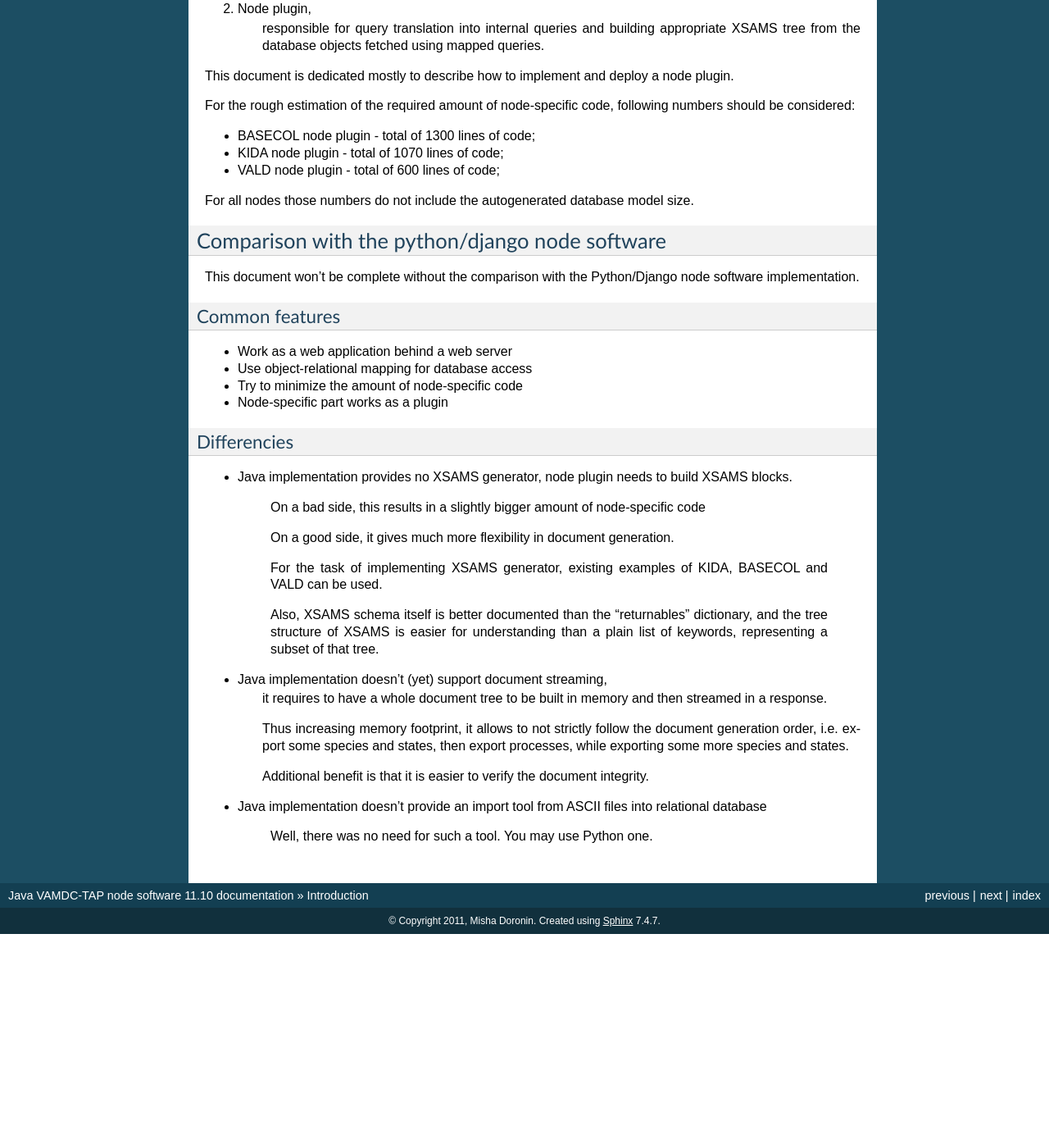
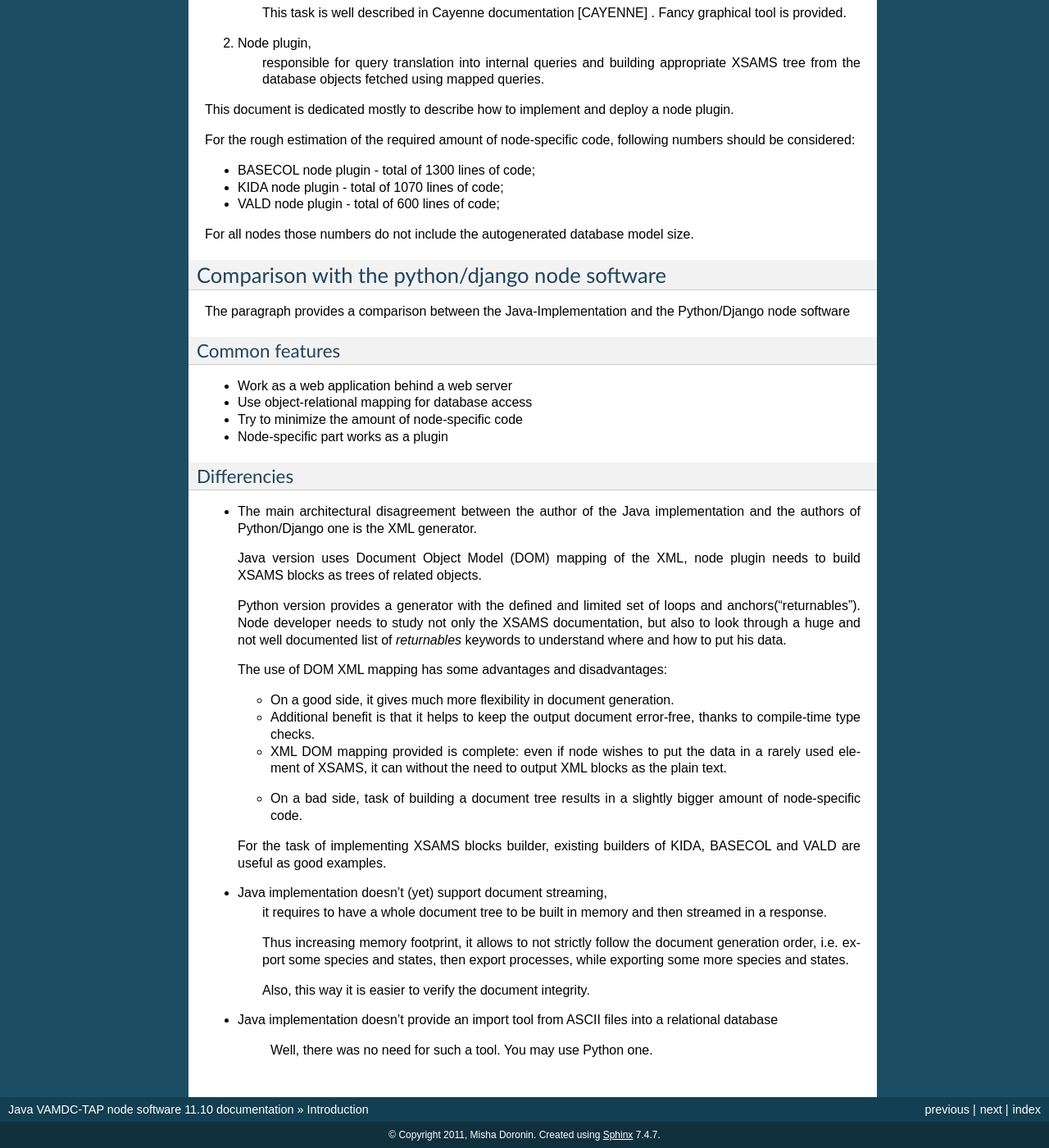
Before and after one commit to misdoro/JavaNodeSwDoc, a Sphinx documentation site: the page built from source/intro.rst, in a window 1280 px wide and 1400 px high, scrolled down 952 px. Shown: the whole window at 82% size. Built offline with Sphinx 7.4.7, drawn with Linux system fonts in a browser that asks for light colours; before the commit the page ends 2091 px from its top, so only the background shows below that; some of the changed text lies outside the part shown.

Commit message:
Updated the intro section according to the feedback from Marie-Lise

```diff
--- a/source/intro.rst
+++ b/source/intro.rst
@@ -5,11 +5,12 @@ Introduction
 
 Creation of a separate implementation of the VAMDC-TAP node software in Java pursuied several goals:
 
-* Insure that standards are complete and contain no implementation-specific elements
+*	Multiple implementations insure that standards are complete and contain no implementation-specific elements
 
-* Give end-users a choice of the implementation language
+*	Give end-users a choice of the implementation language
 
-* Architectural disagreements with Python node software author
+*	Architectural disagreements with Python node software author, notably the architecture of the XML generator
+	(see the :ref:`diff` section)
 
 
 Used software
@@ -77,7 +78,8 @@ For all nodes those numbers do not include the autogenerated database model size
 Comparison with the python/django node software
 ----------------------------------------------------
 
-This document won't be complete without the comparison with the Python/Django node software implementation.
+The paragraph provides a comparison between the Java-Implementation and
+the Python/Django node software
 
 Common features
 ++++++++++++++++++
@@ -90,20 +92,42 @@ Common features
 
 * Node-specific part works as a plugin
 
+.. _diff:
+
 Differencies
 ++++++++++++++
 
-* Java implementation provides no XSAMS generator, node plugin needs to build XSAMS blocks.
+*	The main architectural disagreement between the author of the Java implementation
+	and the authors of Python/Django one is the XML generator.
 
-	On a bad side, this results in a slightly bigger amount of node-specific code
+	Java version uses Document Object Model (DOM) mapping of the XML, node plugin needs to build XSAMS blocks
+	as trees of related objects.
 
-	On a good side, it gives much more flexibility in document generation.
+	Python version provides a generator with the defined and limited set of loops and anchors("returnables").
+	Node developer needs to study not only the XSAMS documentation, but also to look through
+	a huge and not well documented list of *returnables* keywords
+	to understand where and how to put his data.
 
-	For the task of implementing XSAMS generator, existing examples of KIDA, BASECOL and VALD can be used.
 
-	Also, XSAMS schema itself is better documented than the "returnables" dictionary,
-	and the tree structure of XSAMS is easier for understanding than a plain list of keywords, representing
-	a subset of that tree.
+	The use of DOM XML mapping has some advantages and disadvantages:
+
+
+	+	On a good side, it gives much more flexibility in document generation.
+
+	+	Additional benefit is that it helps to keep the output document error-free,
+		thanks to compile-time type checks.
+
+	+	XML DOM mapping provided is complete: even if node wishes to put the data in
+		a rarely used element of XSAMS,
+		it can without the need to output XML blocks as the plain text.
+
+	-	On a bad side, task of building a document tree results in a
+		slightly bigger amount of node-specific code.
+
+
+	For the task of implementing XSAMS blocks builder, existing builders of KIDA, BASECOL and VALD are
+	useful as good examples.
+
 
 * Java implementation doesn't (yet) support document streaming,
 	it requires to have a whole document tree to be built in memory
@@ -112,8 +136,8 @@ Differencies
 	Thus increasing memory footprint, it allows to not strictly follow the document generation order,
 	i.e. export some species and states, then export processes, while exporting some more species and states.
 
-	Additional benefit is that it is easier to verify the document integrity.
+	Also, this way it is easier to verify the document integrity.
 
-* Java implementation doesn't provide an import tool from ASCII files into relational database
+* Java implementation doesn't provide an import tool from ASCII files into a relational database
 
 	Well, there was no need for such a tool. You may use Python one.
```
